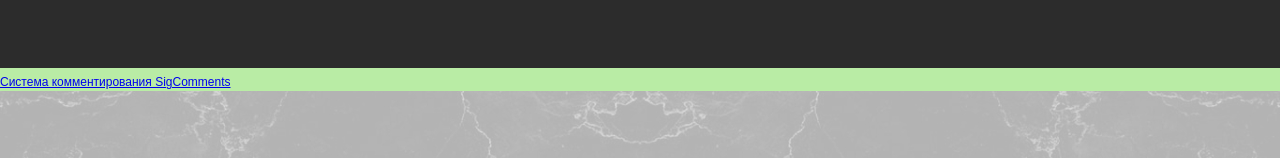
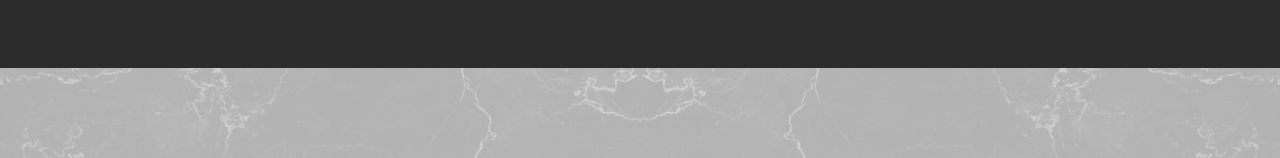
Before and after one commit to amir248/superpru, a website: page order-professional-landing-page/design.html in a window 1280 px wide. Shown: the part 3712-3870 px from the top of the page. Drawn offline with Linux system fonts and the light colour scheme; files whose address does not match are found by name.

Commit message:
link del

```diff
--- a/order-professional-landing-page/design.html
+++ b/order-professional-landing-page/design.html
@@ -241,7 +241,7 @@
 
         </article>
         <div id="sigCommentsBlock"></div>
-        <a href="http://sigcomments.com" style="font-size: 0.6em;">Система комментирования SigComments</a>
+        <a href="http://sigcomments.com" style="font-size: 0.6em;"></a>
         <script type="text/javascript">
             (function(){
                 var host_id = '7884';
```
Also changed, not shown: order-professional-landing-page/audience.html (+2 -2 lines), order-professional-landing-page/content.html (+2 -2 lines), order-professional-landing-page/prototyping.html (+1 -1 lines), order-professional-landing-page/testings.html (+1 -1 lines).
